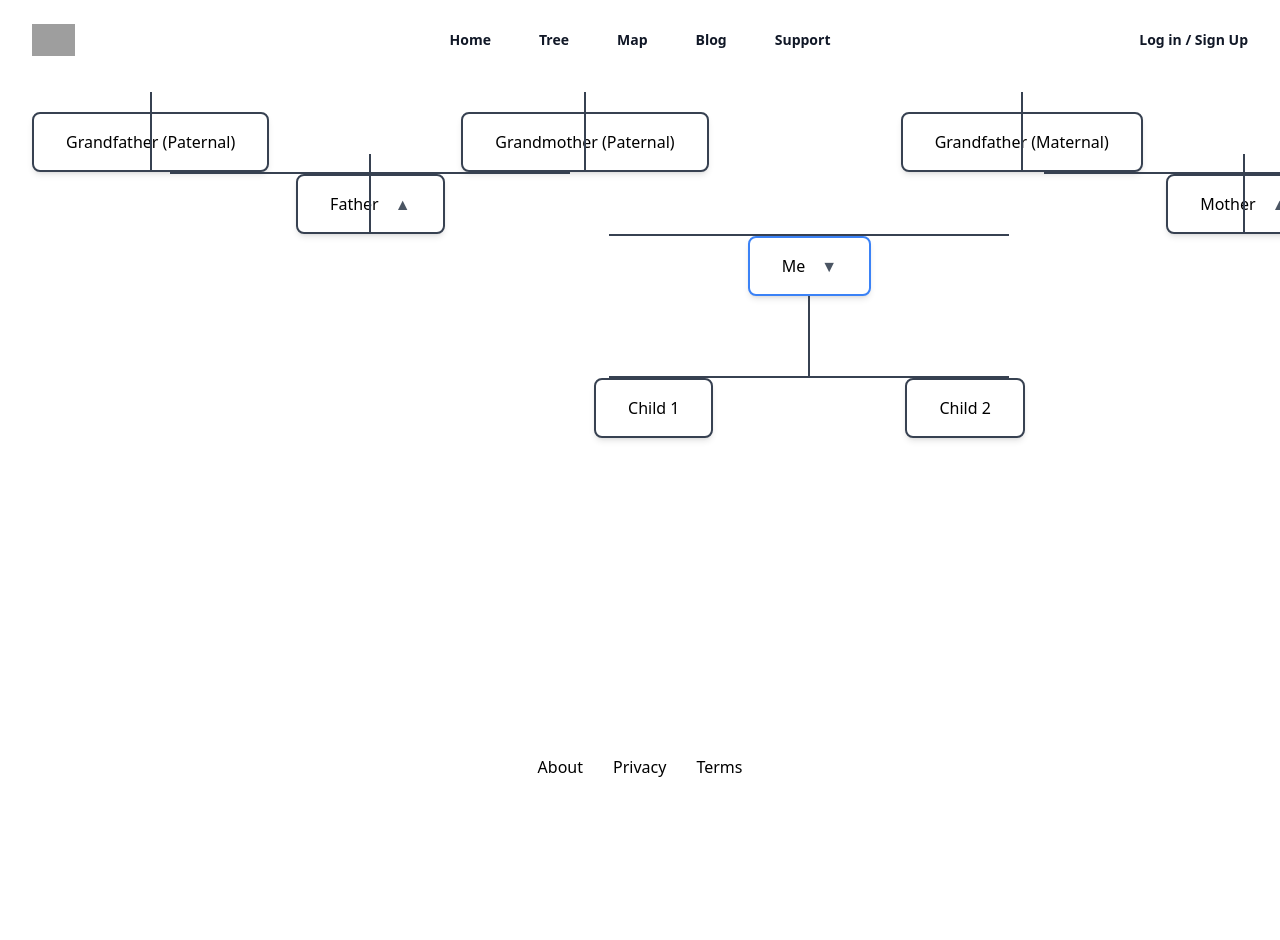
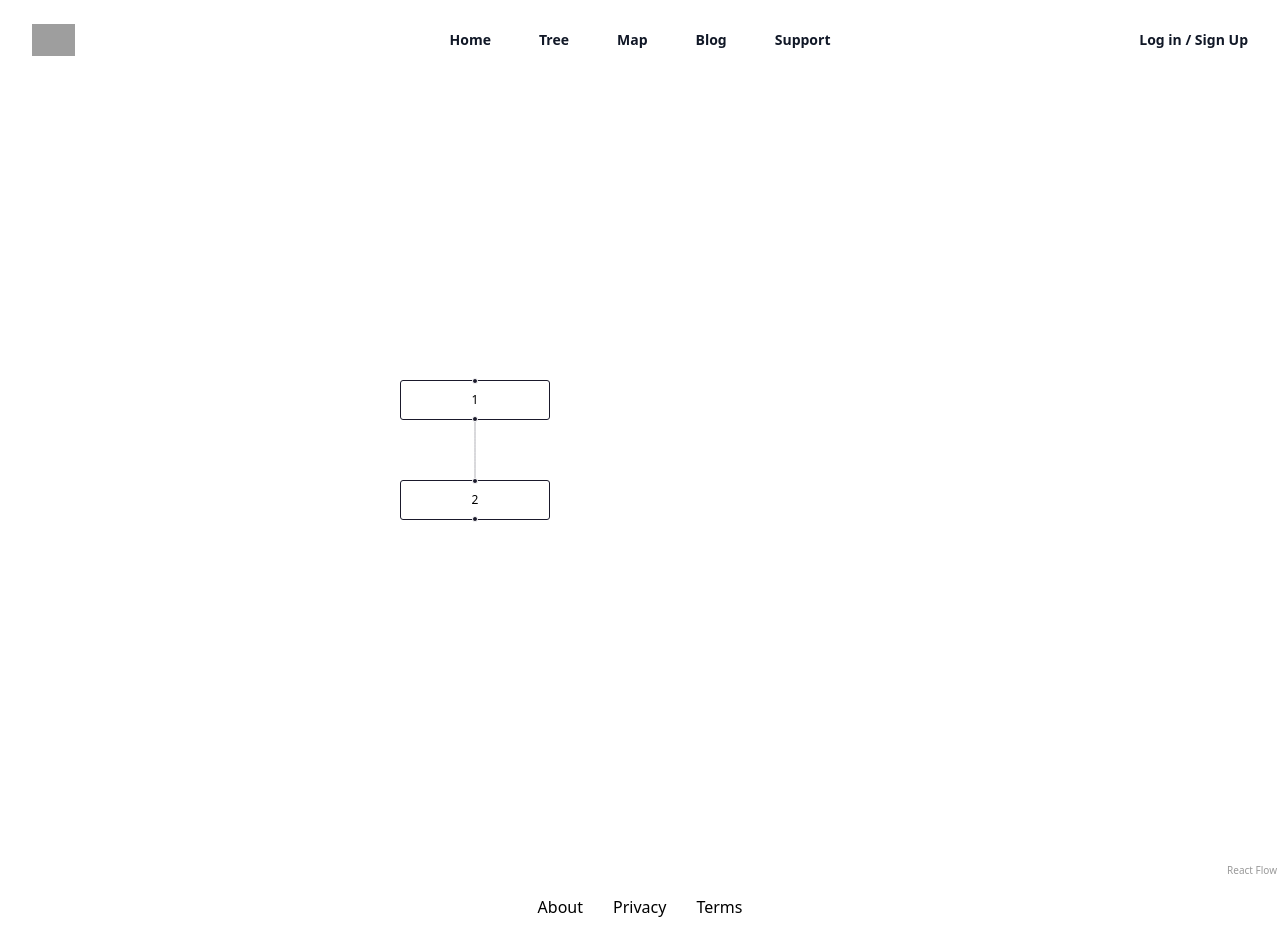
Before and after one commit to ShawnC-LaunchCode/liftoff-dec24-group1, a React (Vite) app in the folder frontend/family-flashback/: page /tree in a window 1280 px wide. Before the commit the page ends 800 px from the top, so only its background shows below. Built offline with nearby package versions, Linux system fonts and the light colour scheme; grey boxes are pictures that could not be loaded.

Commit message:
updated react flow tree components

```diff
--- a/frontend/family-flashback/package.json
+++ b/frontend/family-flashback/package.json
@@ -12,11 +12,11 @@
   "dependencies": {
     "@headlessui/react": "^2.2.0",
     "@heroicons/react": "^2.2.0",
+    "@xyflow/react": "^12.4.1",
     "mapbox-gl": "^3.8.0",
     "react": "^18.3.1",
     "react-dom": "^18.3.1",
-    "react-router-dom": "^7.0.2",
-    "reactflow": "^11.11.4"
+    "react-router-dom": "^7.0.2"
   },
   "devDependencies": {
     "@eslint/js": "^9.15.0",
--- a/frontend/family-flashback/src/components/tree.jsx
+++ b/frontend/family-flashback/src/components/tree.jsx
@@ -1,125 +1,40 @@
-import React, { useState } from 'react';
+import React, { useCallback } from 'react';
+import {
+  ReactFlow,
+  useNodesState,
+  useEdgesState,
+  addEdge,
+} from '@xyflow/react';
 
-const FamilyTree = () => {
-  const [familyData, setFamilyData] = useState({
-    name: "Me",
-    parents: [
-      {
-        name: "Father",
-        parents: [
-          {
-            name: "Grandfather (Paternal)",
-            parents: []
-          },
-          {
-            name: "Grandmother (Paternal)",
-            parents: []
-          }
-        ]
-      },
-      {
-        name: "Mother",
-        parents: [
-          {
-            name: "Grandfather (Maternal)",
-            parents: []
-          },
-          {
-            name: "Grandmother (Maternal)",
-            parents: []
-          }
-        ]
-      }
-    ],
-    children: [
-      {
-        name: "Child 1",
-        children: []
-      },
-      {
-        name: "Child 2",
-        children: []
-      }
-    ]
-  });
+import '@xyflow/react/dist/style.css';
 
-  const TreeNode = ({ node, direction = 'root' }) => {
-    const [isChildrenExpanded, setIsChildrenExpanded] = useState(true);
-    const [isParentsExpanded, setIsParentsExpanded] = useState(true);
+const canvasWidth = 800; // Set your canvas width
+const canvasHeight = 600; // Set your canvas height
 
-    return (
-      <div className="flex flex-col items-center">
-        {/* Parents section - always visible for root node */}
-        {direction !== 'down' && node.parents && node.parents.length > 0 && isParentsExpanded && (
-          <>
-            <div className="flex gap-48">
-              {node.parents.map((parent, index) => (
-                <div key={index} className="relative">
-                  <TreeNode node={parent} direction="up" />
-                  <div className="absolute bottom-0 left-1/2 w-[2px] h-20 bg-gray-700 transform -translate-x-1/2" />
-                </div>
-              ))}
-            </div>
-            {node.parents.length > 1 && (
-              <div className="relative w-[400px] h-[2px] bg-gray-700" />
-            )}
-          </>
-        )}
+const initialNodes = [
+  { id: '1', position: { x: canvasWidth / 2, y: canvasHeight / 2 }, data: { label: '1' } },
+  { id: '2', position: { x: canvasWidth / 2, y: canvasHeight / 2 + 100 }, data: { label: '2' } },
+];
+const initialEdges = [{ id: 'e1-2', source: '1', target: '2' }];
 
-        {/* Current node */}
-        <div className={`px-8 py-4 border-2 ${direction === 'root' ? 'border-blue-500' : 'border-gray-700'} rounded-lg bg-white shadow-md`}>
-          <div className="flex items-center gap-2">
-            <span>{node.name}</span>
-            {/* Only show collapse button for children if there are children */}
-            {node.children?.length > 0 && (
-              <button
-                onClick={() => setIsChildrenExpanded(!isChildrenExpanded)}
-                className="ml-2 text-gray-600 hover:text-gray-900"
-              >
-                {isChildrenExpanded ? '▼' : '▶'}
-              </button>
-            )}
-            {/* Show separate collapse button for parents if not root */}
-            {direction !== 'root' && node.parents?.length > 0 && (
-              <button
-                onClick={() => setIsParentsExpanded(!isParentsExpanded)}
-                className="ml-2 text-gray-600 hover:text-gray-900"
-              >
-                {isParentsExpanded ? '▲' : '▴'}
-              </button>
-            )}
-          </div>
-        </div>
+export default function App() {
+  const [nodes, setNodes, onNodesChange] = useNodesState(initialNodes);
+  const [edges, setEdges, onEdgesChange] = useEdgesState(initialEdges);
 
-        {/* Children section */}
-        {direction !== 'up' && node.children && node.children.length > 0 && isChildrenExpanded && (
-          <>
-            <div className="w-[2px] h-20 bg-gray-700" />
-
-            {node.children.length > 1 && (
-              <div className="relative w-[400px] h-[2px] bg-gray-700" />
-            )}
-
-            <div className="flex gap-48">
-              {node.children.map((child, index) => (
-                <div key={index} className="relative">
-                  <TreeNode node={child} direction="down" />
-                </div>
-              ))}
-            </div>
-          </>
-        )}
-      </div>
-    );
-  };
+  const onConnect = useCallback(
+    (params) => setEdges((eds) => addEdge(params, eds)),
+    [setEdges],
+  );
 
   return (
-    <div className="p-8 w-full overflow-x-auto">
-      <div className="flex justify-center min-w-max">
-        <TreeNode node={familyData} />
-      </div>
+    <div style={{ width: '100vw', height: '100vh' }}>
+      <ReactFlow
+        nodes={nodes}
+        edges={edges}
+        onNodesChange={onNodesChange}
+        onEdgesChange={onEdgesChange}
+        onConnect={onConnect}
+      />
     </div>
   );
-};
-
-export default FamilyTree;
+}
```
Also changed, not shown: 1 other file (tests, documents, lock files or other folders).
